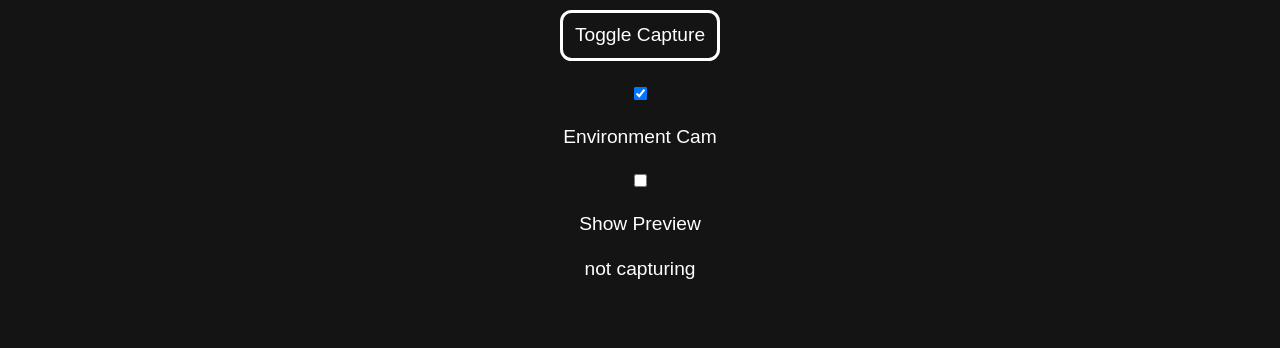
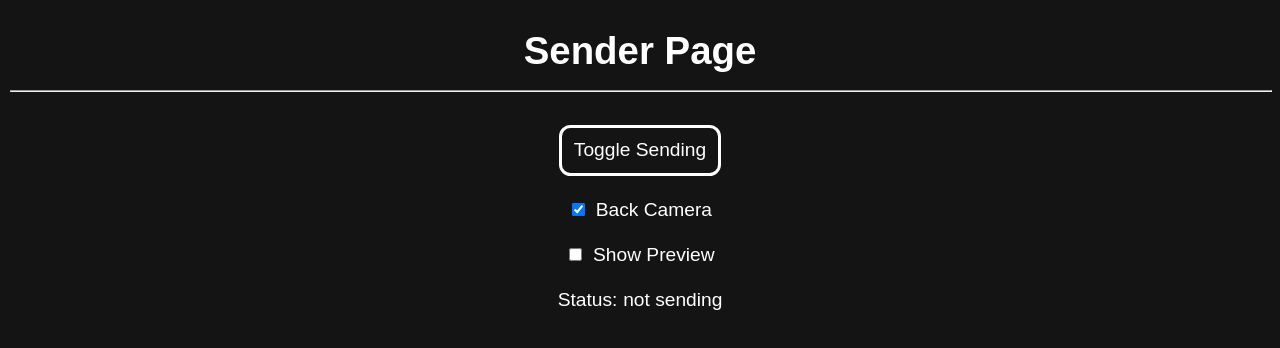
Before and after one commit to coolguy284/phone-cam-to-pc-converter, a website: page websites/public/sender.html in a window 1280 px wide. Drawn offline with Linux system fonts and the light colour scheme.

Commit message:
mostly finish updating css of pages
Signed-off-by: coolguy284 <coolguy284v64@gmail.com>

```diff
--- a/websites/public/sender.html
+++ b/websites/public/sender.html
@@ -10,19 +10,43 @@
     <link rel = 'stylesheet' href = 'style.css'>
 
     <style>
-      video { width: 800px; }
+      body {
+        padding-top: 1.5rem;
+      }
 
-      @media (max-width: 800px) {
-        video { width: 100%; }
+      h1 {
+        margin-top: 0;
+        margin-bottom: -0.8rem;
+      }
+
+      .short-gap {
+        gap: 0.3rem;
       }
     </style>
   </head>
 
   <body>
-    <button onclick = 'ToggleCapture();'>Toggle Capture</button>
-    <p><input type = 'checkbox' id = 'environment' checked><label for = 'environment'>Environment Cam</label></p>
-    <p><input type = 'checkbox' id = 'show_preview' oninput = 'TogglePreview();'><label for = 'show_preview'>Show Preview</label></p>
-    <p><span id = 'status_span'>not capturing</span></p>
+    <h1>Sender Page</h1>
+
+    <hr>
+
+    <button onclick = 'ToggleCapture();'>Toggle Sending</button>
+
+    <p class = 'row'>
+      <input type = 'checkbox' id = 'environment' checked>
+      <label for = 'environment'>Back Camera</label>
+    </p>
+
+    <p class = 'row'>
+      <input type = 'checkbox' id = 'show_preview' oninput = 'TogglePreview();'>
+      <label for = 'show_preview'>Show Preview</label>
+    </p>
+
+    <p class = 'row short-gap'>
+      Status:
+      <span id = 'status_span'>not sending</span>
+    </p>
+
     <video id = 'video' autoplay = true style = 'display: none;'></video>
 
     <script>
@@ -36,7 +60,7 @@
           }
           stream.getTracks().forEach(track => track.stop());
           stream = null;
-          status_span.textContent = 'not capturing';
+          status_span.textContent = 'not sending';
         } else {
           try {
             stream = await navigator.mediaDevices.getUserMedia({
@@ -53,7 +77,7 @@
               ws.send(e.data);
             };
             recorder.start(17);
-            status_span.textContent = 'capturing video';
+            status_span.textContent = 'sending video';
           } catch (err) {
             console.error(err);
             status_span.textContent = err.toString();
--- a/websites/public/style.css
+++ b/websites/public/style.css
@@ -1,6 +1,6 @@
 /* flex-based reset */
 
-body, body *:not(script) {
+html, body, body *:not(script) {
   display: flex;
   flex-direction: column;
   gap: 1.2rem;
@@ -10,6 +10,9 @@ body, body *:not(script) {
 
 html {
   font-size: 1.2rem;
+  height: 100%;
+  justify-content: stretch;
+  align-items: stretch;
 }
 
 body, p, h1 {
@@ -18,6 +21,16 @@ body, p, h1 {
 
 body {
   padding: 0.5rem;
+  flex-grow: 1;
+}
+
+hr {
+  width: 100%;
+}
+
+.row {
+  flex-direction: row;
+  gap: 0.4rem;
 }
 
 /* page styles */
@@ -41,8 +54,3 @@ button {
   background-color: transparent;
   font-size: inherit;
 }
-
-h1 {
-  margin-top: 1rem;
-  margin-bottom: 0.2rem;
-}
```
Also changed, not shown: websites/public/index.html (+7 -0 lines), websites/public/receiver.html (+28 -4 lines).
